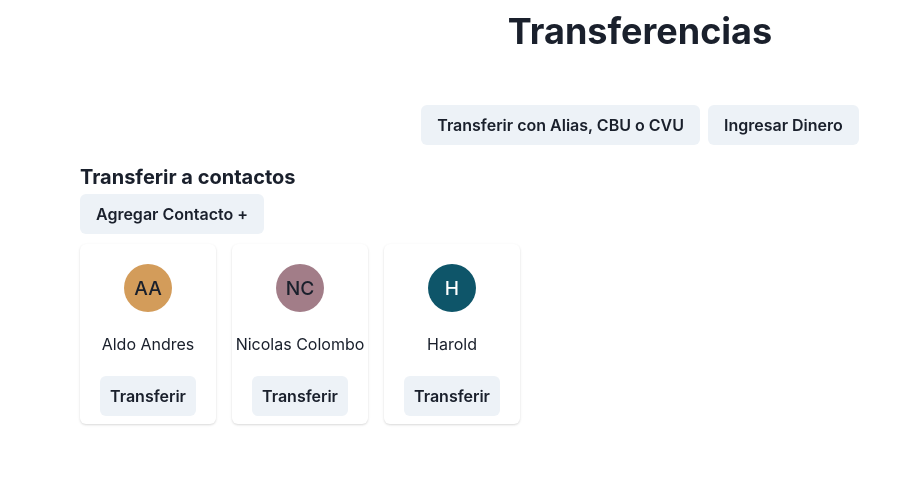
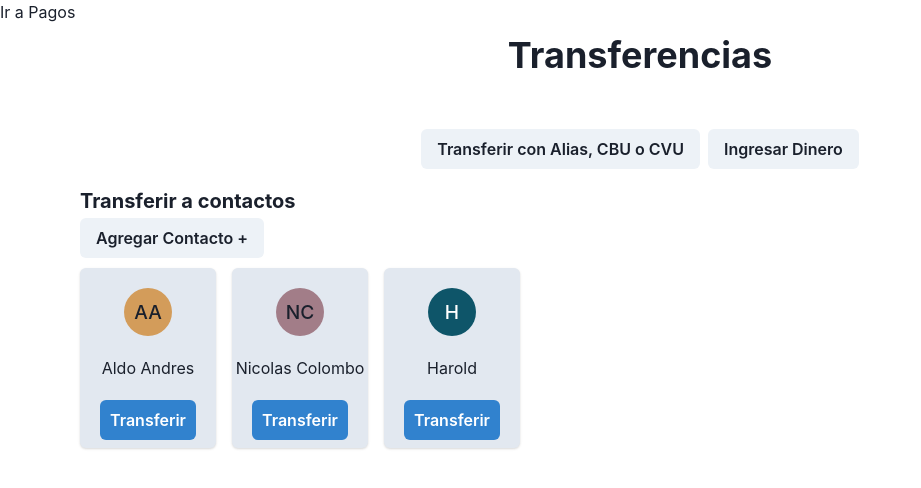
Before and after one commit to nicoco28z/Sprint-2-ITBA, a React (Create React App) app in the folder homebanking/: page / in a window 1280 px wide. Shown: the top 488 px of the page, without its empty margins (0-921 px from the left). Built offline with nearby package versions, Linux system fonts and the light colour scheme.

Commit message:
Cambios de colores a botones

```diff
--- a/homebanking/src/Pages/PagosPage.jsx
+++ b/homebanking/src/Pages/PagosPage.jsx
@@ -8,15 +8,17 @@ import {
   VStack,
 } from "@chakra-ui/react";
 import PagosCard from "../components/PagosCard/PagosCard";
+import {Link} from 'react-router-dom'
 
 export default function PagosPage() {
   return (
     <>
       {/* Aca iria el NavMenu jeje */}
-
+      <Link to="/transferencias">Ir a Transferencias</Link>
       <Heading textAlign="center" mt="10px">
         Pagos
       </Heading>
+
 
       <Box textAlign="center" mt="10px" mb="15px">
         <Button>Nuevo Pago</Button>
--- a/homebanking/src/Pages/TransferenciasPage.jsx
+++ b/homebanking/src/Pages/TransferenciasPage.jsx
@@ -1,12 +1,13 @@
 import { Box, Button, HStack, Heading, SimpleGrid } from "@chakra-ui/react";
 import React from "react";
 import TransferenciaCard from "../components/TransferenciaCard/transferenciaCard";
+import {Link} from 'react-router-dom'
 
 export default function TransferenciasPage() {
   return (
     <>
       {/*ACA VA EL COMPONENTE DEL MENU */}
-
+      <Link to="/pagos">Ir a Pagos</Link>
       <Heading textAlign="center" mt="10px">
         Transferencias
       </Heading>
--- a/homebanking/src/components/PagosCard/PagosCard.jsx
+++ b/homebanking/src/components/PagosCard/PagosCard.jsx
@@ -13,7 +13,7 @@ import {
 export default function PagosCard({name, price}) {
   return (
     <>
-      <Card maxH="180px" size='sm' borderRadius='10px'>
+      <Card maxH="180px" size='sm' borderRadius='10px' backgroundColor='blue.100'>
         <CardHeader textAlign="center">
           <Heading size='md'>{name}</Heading>
         </CardHeader>
--- a/homebanking/src/components/TransferenciaCard/transferenciaCard.jsx
+++ b/homebanking/src/components/TransferenciaCard/transferenciaCard.jsx
@@ -11,13 +11,13 @@ import {
 export default function TransferenciaCard({name}) {
   return (
     <>
-      <Card maxH="180px">
+      <Card maxH="180px" backgroundColor='gray.200'>
         <CardHeader textAlign="center">
           <Avatar name={name} />
         </CardHeader>
         <Text textAlign="center">{name}</Text>
         <CardFooter>
-          <Button>Transferir</Button>
+          <Button colorScheme='blue'>Transferir</Button>
         </CardFooter>
       </Card>
     </>
```
